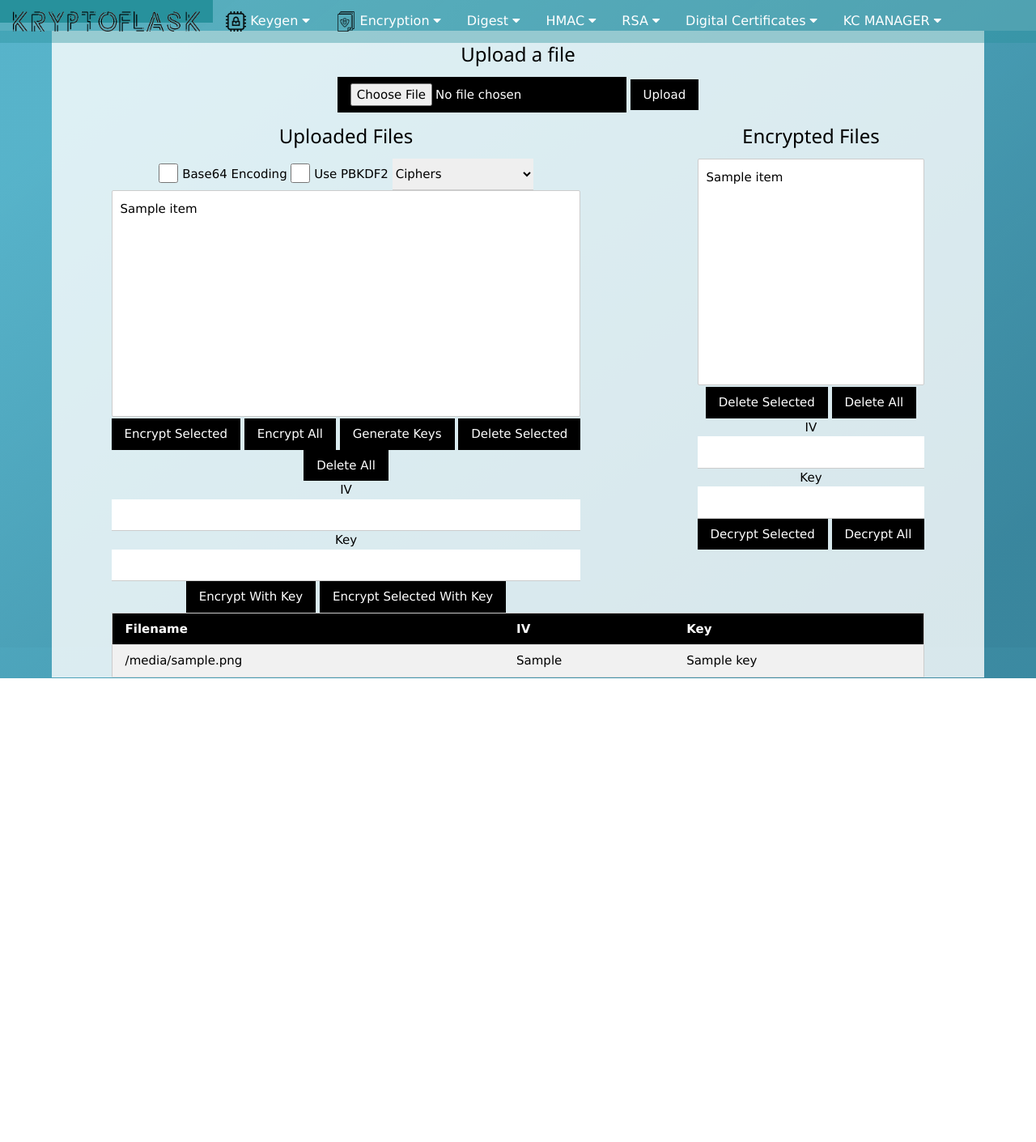
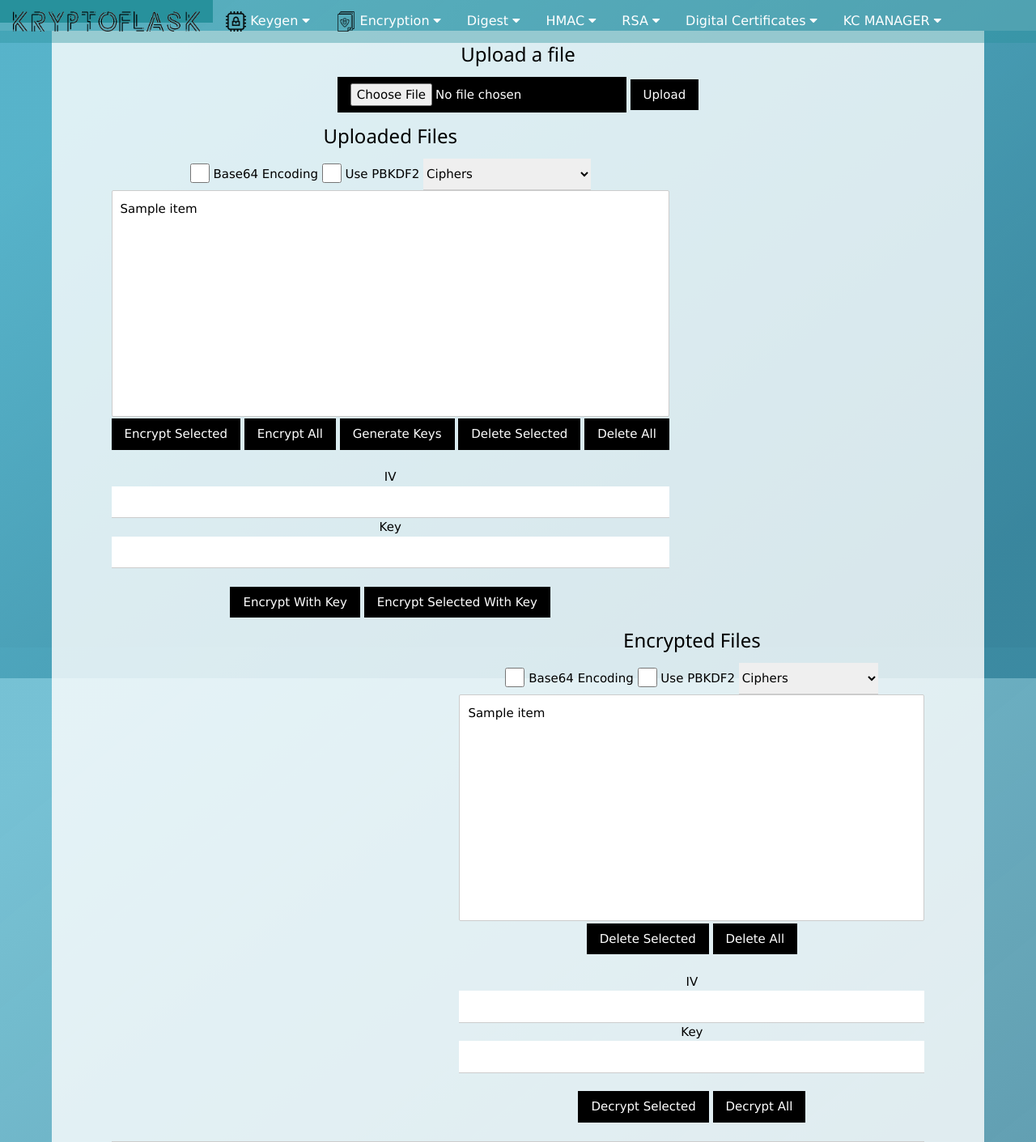
Before and after one commit to hoakbuilds/kryptomancer, a Python web app: template templates/file_crypter.html in a window 1280 px wide. Shown: the top 1411 px of the page at 81% size. Before the commit the page ends 838 px from the top, so only its background shows below. Run offline with Jinja, Linux system fonts and the light colour scheme; the template is opened without the code that fills it: most values are stand-ins (such as "Sample title", 1, 10 or a date in 2020).

Commit message:
Adicionar dropdown para escolher cifra ao decifrar.

```diff
--- a/templates/file_crypter.html
+++ b/templates/file_crypter.html
@@ -51,13 +51,13 @@
         <input class="w3-btn w3-black w3-hover-white" formaction="/encrypt_file/" type="submit" value="Encrypt Selected">
         <input class="w3-btn w3-black w3-hover-white" formaction="/crypter/encrypt_all" type="submit" value="Encrypt All">
         <input class="w3-btn w3-black w3-hover-white" formaction="/crypter/generate_keys_from_selected_files" type="submit" value="Generate Keys">
-        <input class="w3-btn w3-black w3-hover-white" formaction="/delete_file/" type="submit" value="Delete Selected"><br>
-        <input class="w3-btn w3-black w3-hover-white" formaction="/crypter/delete_all" type="submit" value="Delete All"> <br>
+        <input class="w3-btn w3-black w3-hover-white" formaction="/delete_file/" type="submit" value="Delete Selected">
+        <input class="w3-btn w3-black w3-hover-white" formaction="/crypter/delete_all" type="submit" value="Delete All"><br><br>
         <label>IV</label>
         <input class="w3-input" name="encryption_iv" type="text">
 
         <label>Key</label>
-        <input class="w3-input" name="encryption_key"  type="text">
+        <input class="w3-input" name="encryption_key"  type="text"><br>
         <input class="w3-btn w3-black w3-hover-white" formaction="/encrypt_file/" type="submit" value="Encrypt With Key">
         <input class="w3-btn w3-black w3-hover-white" formaction="/encrypt_file/" type="submit" value="Encrypt Selected With Key">
       </form>
@@ -65,6 +65,33 @@
       <div class="w3-container w3-right">
       <h3 class="w3">Encrypted Files</h3>
       <form id="files" action="/crypter/" method="POST">
+        <input class="w3-check" type="checkbox">
+        <label>Base64 Encoding</label>
+        <input class="w3-check" type="checkbox">
+        <label>Use PBKDF2</label>
+        <select class="w3-select" name="selected_cipher" style="max-width:30%;right:0;">
+          <div class="w3-dropdown-content w3-bar-block w3-border" >
+            <option disabled selected value="" class="w3-bar-item w3-select">Ciphers</option>
+            <option  value="aes-128-cbc" class="w3-bar-item w3-select">AES-128-CBC</option>
+            <option  value="aes-192-cbc" class="w3-bar-item w3-select">AES-192-CBC</option>
+            <option  value="aes-256-cbc" class="w3-bar-item w3-select">AES-256-CBC</option>
+            <option  value="aes-128-cbc" class="w3-bar-item w3-select">ARIA-128-CBC</option>
+            <option  value="aes-192-cbc" class="w3-bar-item w3-select">ARIA-192-CBC</option>
+            <option  value="aes-256-cbc" class="w3-bar-item w3-select">ARIA-256-CBC</option>
+            <option  value="aes-128-cbc" class="w3-bar-item w3-select">AES-128-ECB</option>
+            <option  value="aes-192-cbc" class="w3-bar-item w3-select">AES-192-ECB</option>
+            <option  value="aes-256-cbc" class="w3-bar-item w3-select">AES-256-ECB</option>
+            <option  value="aes-128-cbc" class="w3-bar-item w3-select">ARIA-128-ECB</option>
+            <option  value="aes-192-cbc" class="w3-bar-item w3-select">ARIA-192-ECB</option>
+            <option  value="aes-256-cbc" class="w3-bar-item w3-select">ARIA-256-ECB</option>
+            <option  value="aes-128-cbc" class="w3-bar-item w3-select">DES-CBC</option>
+            <option  value="aes-192-cbc" class="w3-bar-item w3-select">DES-EDE-CBC</option>
+            <option  value="aes-256-cbc" class="w3-bar-item w3-select">DES-EDE3-CBC</option>
+            <option  value="aes-128-cbc" class="w3-bar-item w3-select">CAMELLIA-128-CBC</option>
+            <option  value="aes-192-cbc" class="w3-bar-item w3-select">CAMELLIA-192-CBC</option>
+            <option  value="aes-256-cbc" class="w3-bar-item w3-select">CAMELLIA-256-CBC</option>
+          </div>
+        </select>
         <select multiple type="file" class="w3-select w3-border" size="10" name="selected_enc_files" enctype="multipart/form-data">
           {% for item in enc_files  %}
             <option value="{{item}}" name="selected_files">{{ item }}</option>
@@ -72,12 +99,12 @@
         </select>
         <br>
         <input class="w3-btn w3-black w3-hover-white" formaction="/delete_file/" type="submit" value="Delete Selected">
-        <input class="w3-btn w3-black w3-hover-white" formaction="/crypter/delete_all" type="submit" value="Delete All"><br>
+        <input class="w3-btn w3-black w3-hover-white" formaction="/crypter/delete_all" type="submit" value="Delete All"><br><br>
         <label>IV</label>
         <input class="w3-input" name="decryption_iv" type="text">
 
         <label>Key</label>
-        <input class="w3-input" name="decryption_key" type="text">
+        <input class="w3-input" name="decryption_key" type="text"><br>
         <input class="w3-btn w3-black w3-hover-white" formaction="/decrypt_file/" type="submit" value="Decrypt Selected">
         <input class="w3-btn w3-black w3-hover-white" formaction="/crypter/decrypt_all" type="submit" value="Decrypt All">
       </form>
```
